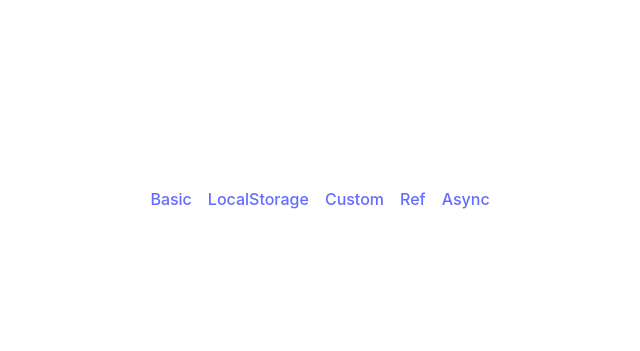
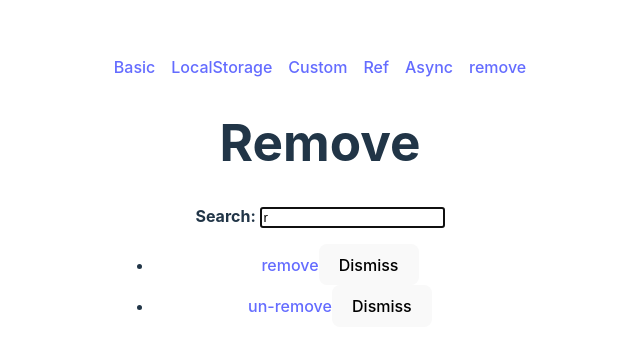
Before and after one commit to Lam-Big-Water/CodeBoard, a React (Vite) app in the folder theRoadToReact/: page /remove in a window 1280 px wide. Shown: the part 201-552 px from the top of the page, without its empty margins (320-960 px from the left). Built offline with nearby package versions, Linux system fonts and the light colour scheme.

Commit message:
remove part it's done

```diff
--- a/theRoadToReact/src/App.tsx
+++ b/theRoadToReact/src/App.tsx
@@ -5,6 +5,7 @@ import LocalStorage from './LocalStorage';
 import Custom from './Custom';
 import Ref from './Ref';
 import Async from './Async';
+import Remove from './Remove';
 
 import './App.css';
 
@@ -17,6 +18,7 @@ const App = () => {
                 <Link to="/custom">Custom</Link>
                 <Link to="/ref">Ref</Link>
                 <Link to="/async">Async</Link>
+                <Link to="/remove">remove</Link>
             </nav>
 
             <Routes>
@@ -25,6 +27,7 @@ const App = () => {
                 <Route path="/custom" element={<Custom />}/>
                 <Route path="/ref" element={<Ref />}/>
                 <Route path="/async" element={<Async />}/>
+                <Route path="/remove" element={<Remove />}/>
             </Routes>
         </div>
     )
--- /dev/null
+++ b/theRoadToReact/src/Remove.tsx
@@ -0,0 +1,127 @@
+import { useState, useEffect, useRef, ChangeEvent, ReactNode } from 'react';
+
+type InitData = { id: number; title: string; }
+
+const posts = [
+    { id: 1, title: 'remove' },
+    { id: 2, title: 'un-remove' }
+]
+
+const getDataByAsyncWay = (): Promise<{ data: InitData[] }> => {
+    return new Promise((resolve) => {
+        setTimeout(() => {
+            resolve({ data: posts })
+        }, 2000)
+    })
+}
+
+const useLocalStorage = (key: string, init: string): [string, (v: string) => void] => {
+    const [value, setValue] = useState(
+        localStorage.getItem(key) || init
+    )
+    useEffect(() => {
+        localStorage.setItem(key, value)
+    }, [key, value])
+
+    return [value, setValue]
+}
+
+const Remove = () => {
+
+    const [asyncData, setAsyncData] = useState<InitData[]>([]);
+
+    const [search, setSearch] = useLocalStorage('remove', 'r');
+
+
+    useEffect(() => {
+        getDataByAsyncWay().then((result) => {
+            setAsyncData(result.data);
+        })
+    }, [])
+
+
+    const handleSearch = (event: ChangeEvent<HTMLInputElement>) => {
+        setSearch(event.target.value);
+    }
+
+    const filtered = asyncData.filter((post) => post.title.toLowerCase().includes(search.toLowerCase()));
+
+    const handleRemovePost = (item: InitData) => {
+        const newPosts = asyncData.filter(
+            (post) => item.id !== post.id
+        );
+        setAsyncData(newPosts);
+    }
+
+    return (
+        <div className='app'>
+            <h1>Remove</h1>
+            <LabelWithInput onSearch={handleSearch} value={search} id='id' type='text' isFocused>
+                <strong>Search: </strong>
+            </LabelWithInput>
+            <List list={filtered} onRemoveItem={handleRemovePost} />
+        </div>
+    )
+}
+
+type InputProps = {
+    onSearch: (event: ChangeEvent<HTMLInputElement>) => void;
+    value: string;
+    id: string;
+    type: string;
+    children: ReactNode;
+    isFocused: boolean;
+}
+
+const LabelWithInput: React.FC<InputProps> = ({ onSearch, value, id, type, children, isFocused }) => {
+
+    const inputRef = useRef<HTMLInputElement>(null);
+
+    useEffect(() => {
+        if (isFocused && inputRef.current) {
+            inputRef.current.focus();
+        }
+    }, [isFocused])
+
+    return (
+        <>
+            <label htmlFor={id}>{children}</label>
+            <input ref={inputRef} id={id} type={type} value={value} onChange={onSearch} />
+        </>
+    )
+}
+
+type ListProps = {
+    list: InitData[];
+    onRemoveItem: (item: InitData) => void;
+};
+
+const List: React.FC<ListProps> = ({ list, onRemoveItem }) => {
+    return (
+        <>
+            <ul>{list.map((item) => <Item key={item.id} item={item} onRemoveItem={onRemoveItem} />)}</ul>
+        </>
+    )
+}
+
+type ItemProps = {
+    item: InitData;
+    onRemoveItem: (item: InitData) => void;
+};
+
+const Item: React.FC<ItemProps> = ({ item, onRemoveItem }) => {
+    return (
+        <>
+            <li>
+                <a href="#">{item.title}</a>
+                <span>
+                    <button type='button' onClick={() => onRemoveItem(item)}>
+                        Dismiss
+                    </button>
+                </span>
+            </li>
+        </>
+    )
+}
+
+export default Remove
```
